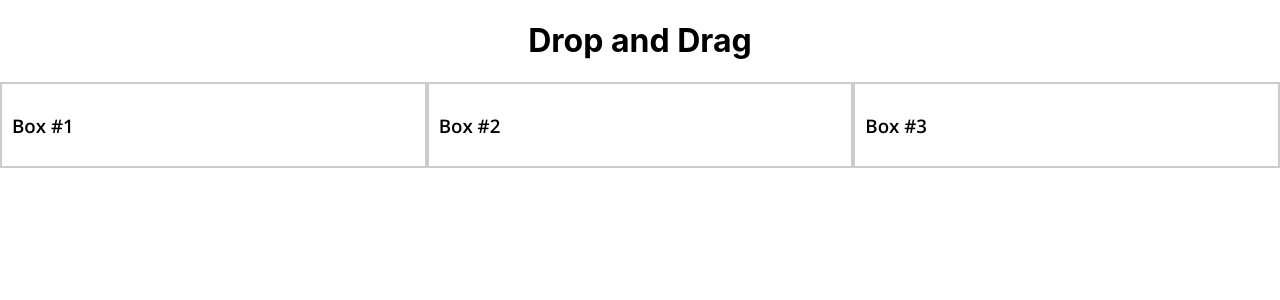
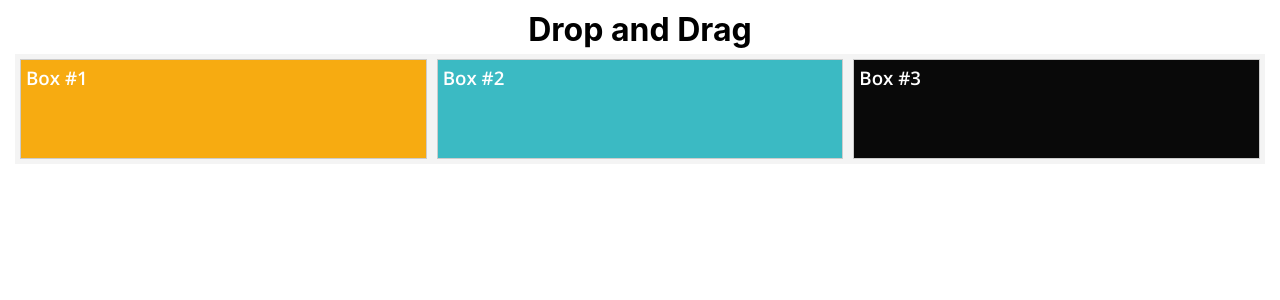
Before and after one commit to kobac44/re-ac-tion-1, a React (Create React App) app: page / in a window 1280 px wide. Shown: the top 300 px of the page. Built offline with nearby package versions, Linux system fonts and the light colour scheme.

Commit message:
added styling to the 3 boxes

```diff
--- a/src/components/boxes.css
+++ b/src/components/boxes.css
@@ -1,24 +1,38 @@
 @import url('https://fonts.googleapis.com/css2?family=Open+Sans:ital,wght@0,300;0,400;0,600;1,700&display=swap');
+
+* {
+    box-sizing: border-box;
+    margin: 5px ;
+}
 
 
 .container-1 {
     display: flex;
+    background-color: #f4f4f4;
 }
 
 .container-1 div {
-    border: 2px #ccc solid;
+    border: 1px #ccc solid;
     font-family: 'Open Sans', sans-serif;
-    padding: 10px;
+    width: 100px;
+    height: 100px;
+
 }
 
 .boxes-1 {
     flex: 1;
+    background-color: rgb(247, 171, 17);
+    color: #fff;
 }
 
 .boxes-2 {
     flex: 1;
+    background-color: rgb(59, 186, 195);
+    color: #fff;
 }
 
 .boxes-3 {
     flex: 1;
+    background-color: rgb(9, 9, 9);
+    color: #fff;
 }
```
